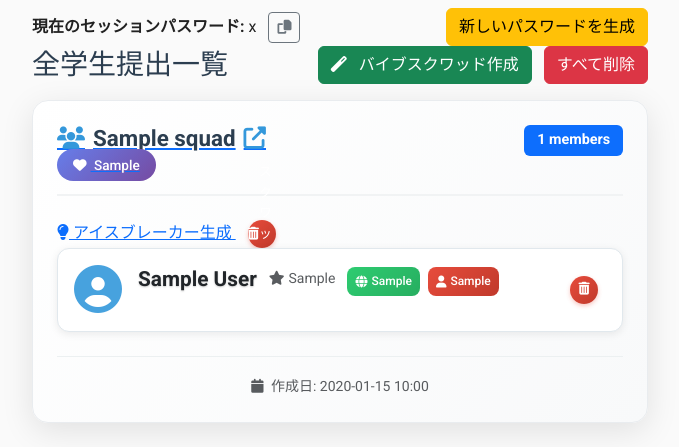
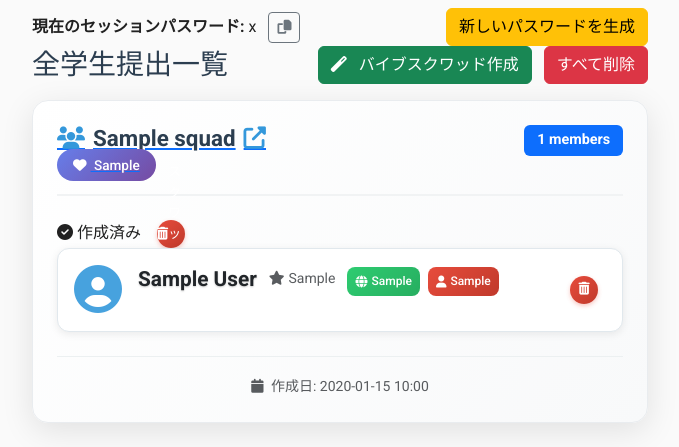
Before and after one commit to PhanAnh-V/StudentVibe, a Flask app: template templates/teacher.html in a window 1280 px wide. Shown: the part 185-632 px from the top of the page, without its empty margins (300-979 px from the left). Run offline with Flask 3, Linux system fonts and the light colour scheme; tables that the repository leaves empty hold one stand-in row (values such as "Sample post"); the template is opened without the code that fills it: values that come from a table or form of the project are taken from there, most other values are stand-ins (such as "Sample title", 1, 10 or a date in 2020); some libraries are stand-ins or nearby versions.

Commit message:
Provide visual confirmation when icebreakers are generated for each squad
Conditionally renders the "Generate Icebreaker" button in `teacher_dashboard.html` based on the `squad.icebreaker_text` field.

Replit-Commit-Author: Agent
Replit-Commit-Session-Id: c73872d9-5e80-46b5-a751-ff717ea1ac5d
Replit-Commit-Screenshot-Url: https://storage.googleapis.com/screenshot-production-us-central1/5cd99704-f3ff-4a42-b052-420f8a7cec5c/8b3b77eb-2f38-4ea3-899f-fb8f7deae7f6.jpg

```diff
--- a/templates/teacher.html
+++ b/templates/teacher.html
@@ -70,6 +70,25 @@
         text-decoration: none;
         transform: translateY(-1px);
         box-shadow: 0 2px 8px rgba(40, 167, 69, 0.3);
+    }
+
+    .icebreaker-generated-status {
+        color: #28a745;
+        padding: 0.25rem 0.75rem;
+        border-radius: 6px;
+        font-size: 0.875rem;
+        margin-right: 0.5rem;
+        background-color: #d4edda;
+        border: 1px solid #c3e6cb;
+        display: inline-flex;
+        align-items: center;
+        gap: 0.5rem;
+        font-weight: 500;
+        cursor: default;
+    }
+
+    .icebreaker-generated-status i {
+        color: #155724;
     }
 
     .delete-squad-btn {
@@ -192,12 +211,20 @@
                     </a>
 
                     <div class="squad-actions-bar">
+                        {% if squad.icebreaker_text %}
+                        <span class="icebreaker-generated-status"
+                              title="このスクワッドのアイスブレーカーは既に作成済みです">
+                            <i class="fas fa-check-circle"></i>
+                            作成済み
+                        </span>
+                        {% else %}
                         <a href="{{ url_for('generate_icebreaker', squad_id=squad.id) }}"
                            class="generate-icebreaker-btn"
                            title="このスクワッドのためのAIアイスブレーカーを生成">
                             <i class="fas fa-lightbulb"></i>
                             アイスブレーカー生成
                         </a>
+                        {% endif %}
                         <a href="{{ url_for('delete_squad', squad_id=squad.id) }}"
                            class="delete-squad-btn"
                            onclick="return confirm('{{ squad.name }} スクワッド全体を削除してもよろしいですか？すべてのメンバーがグループ化されていない状態に移動します。')">
```
